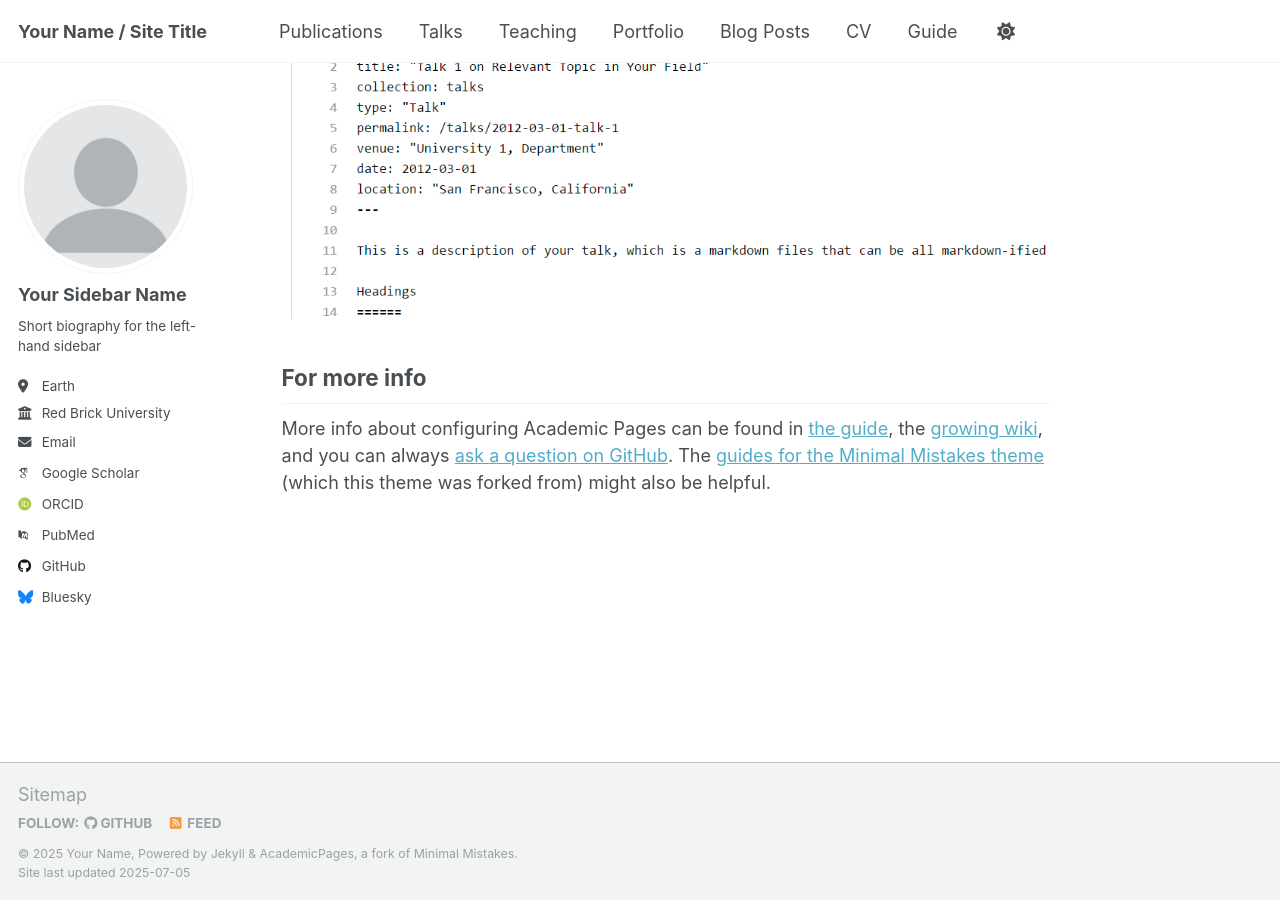
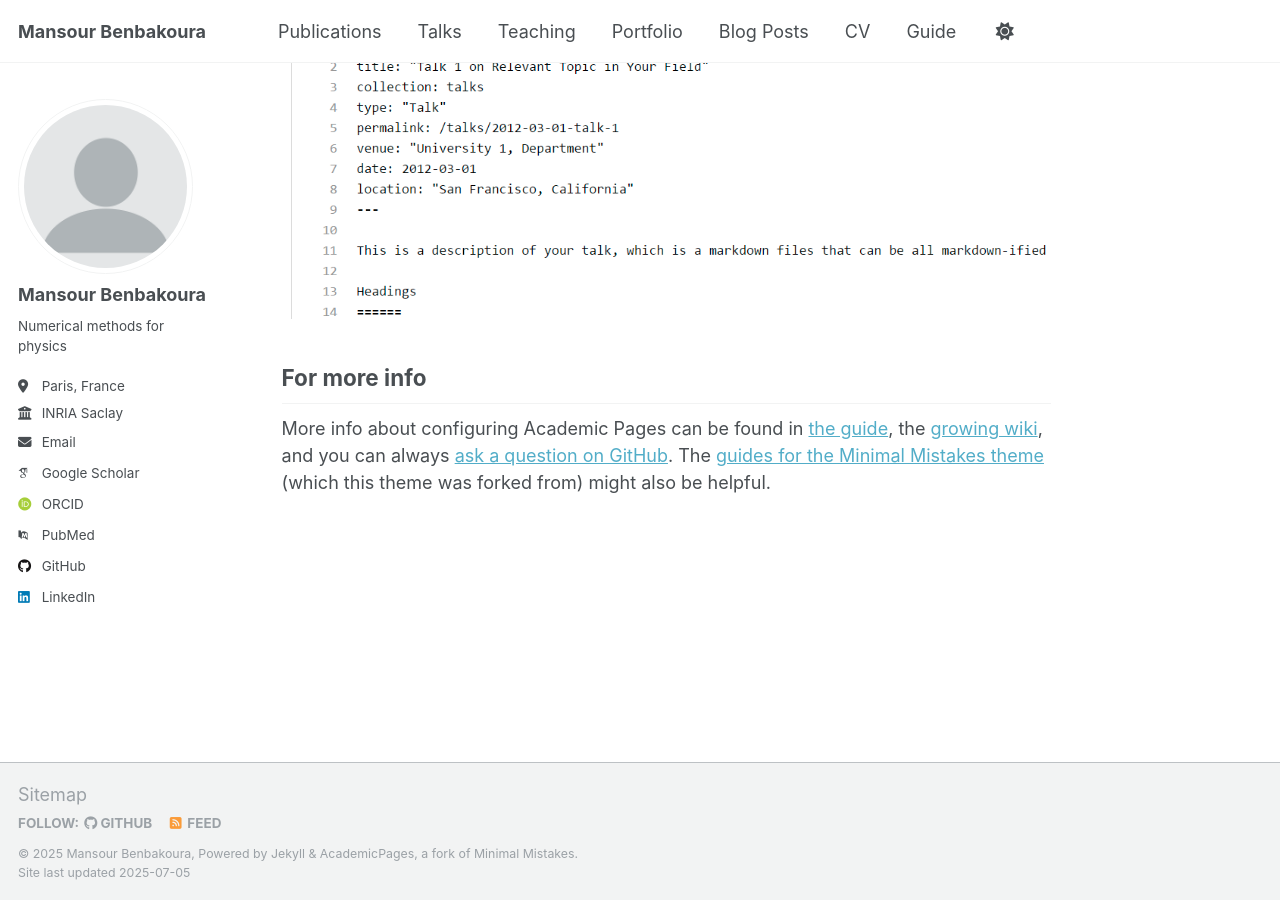
Before and after one commit to mansour-b/mansour-b.github.io, a Jekyll site: the page built from _pages/about.md, in a window 1280 px wide and 900 px high, scrolled down 2880 px. Built offline with Jekyll 4.4.1, drawn with Linux system fonts in a browser that asks for light colours; some web fonts are replaced; a script that is not in the unit is left out.

Commit message:
Update _config.yml

```diff
--- a/_config.yml
+++ b/_config.yml
@@ -9,13 +9,13 @@
 # Basic Site Settings
 locale                   : "en-US"
 site_theme               : "default"
-title                    : "Your Name / Site Title"
+title                    : "Mansour Benbakoura"
 title_separator          : "-"
-name                     : &name "Your Name"
-description              : &description "personal description"
-url                      : https://academicpages.github.io # the base hostname & protocol for your site e.g. "https://[your GitHub username].github.io" or if you already have some other page hosted on Github then use "https://[your GitHub username].github.io/[Your Repo Name]"
+name                     : &name "Mansour Benbakoura"
+description              : &description "Mbenbako's personal website!"
+url                      : https://mansour-b.github.io # the base hostname & protocol for your site e.g. "https://[your GitHub username].github.io" or if you already have some other page hosted on Github then use "https://[your GitHub username].github.io/[Your Repo Name]"
 baseurl                  : "" # the subpath of your site, e.g. "/blog"
-repository               : "academicpages/academicpages.github.io"
+repository               : "mansour-b/mansour-b.github.io"
 
 # Site Author - The following control what appear as part of the author content on the side bar.
 #               If a field is blank the icon and link will not appear, otherwise it will be shown.
@@ -23,20 +23,20 @@ repository               : "academicpages/academicpages.github.io"
 author:
   # Biographic information
   avatar           : "profile.png"
-  name             : "Your Sidebar Name"
+  name             : "Mansour Benbakoura"
   pronouns         : # example: "she/her"
-  bio              : "Short biography for the left-hand sidebar"
-  location         : "Earth"
-  employer         : "Red Brick University"
+  bio              : "Numerical methods for physics"
+  location         : "Paris, France"
+  employer         : "INRIA Saclay"
   uri              : # URL
-  email            : "none@example.org"
+  email            : "mansour.benbakoura [at] inria.dr"
 
   # Academic websites
   academia         : # URL
   arxiv            : # URL - Update with the correct link to your profile
-  googlescholar    : "https://scholar.google.com/citations?user=PS_CX0AAAAAJ"
+  googlescholar    : "https://scholar.google.com/citations?user=8aCjrCAAAAAJ"
   impactstory      : # URL
-  orcid            : "http://orcid.org/yourorcidurl"
+  orcid            : "https://orcid.org/0000-0002-0200-3710"
   semantic         : # URL
   pubmed           : "https://www.ncbi.nlm.nih.gov/pubmed/?term=john+snow"
   researchgate     : # URL
@@ -46,13 +46,13 @@ author:
   bitbucket        : # Username - Update with your username on the site
   codepen          : # Username
   dribbble         : # Username
-  github           : "academicpages"
+  github           : "mansour-b"
   kaggle           : # Username
   stackoverflow    : # User number or user number and name (i.e., use "1" or "1/jeff-atwood")
 
   # Social media
   artstation       : # Username
-  bluesky          : "bsky.app" # Replace this with you Bluesky username
+  bluesky          : # Replace this with you Bluesky username
   facebook         : # Username
   flickr           : # Username
   foursquare       : # Username
@@ -61,7 +61,7 @@ author:
   keybase          : # Username
   instagram        : # Username
   lastfm           : # Username
-  linkedin         : # Username
+  linkedin         : "mansour-benbakoura-a87b2a105" # Username
   mastodon         : # URL
   medium           : # URL
   pinterest        : # Username
```
